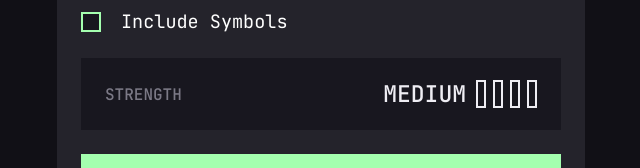
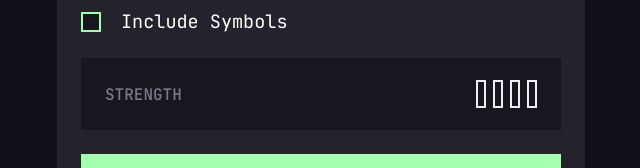
Before and after one commit to Kojoel/Random-Password-Generator, an Angular app in the folder RPG/: page / in a window 1280 px wide. Shown: the part 466-634 px from the top of the page, without its empty margins (319-959 px from the left). Built offline with nearby package versions, Linux system fonts and the light colour scheme.

Commit message:
Password Strength feature implemented

```diff
--- a/RPG/src/app/pg-card/pg-card.component.html
+++ b/RPG/src/app/pg-card/pg-card.component.html
@@ -31,7 +31,7 @@
         <div class="pwStrengthCheck">
             <p>STRENGTH</p>
             <div class="strChecker">
-                <p>MEDIUM</p>
+                <p>{{ passwordStrength }}</p>
                 <div class="strengthbars">
                     <div class="bar"></div>
                     <div class="bar"></div>
@@ -40,7 +40,7 @@
                 </div>
             </div>
         </div>
-        <button (click)="generatePassword()">GENERATE<svg width="12" height="12" xmlns="http://www.w3.org/2000/svg" viewBox="0 0 10 15"><path fill="#24232C" d="m5.106 12 6-6-6-6-1.265 1.265 3.841 3.84H.001v1.79h7.681l-3.841 3.84z"/></svg>
+        <button (click)="generatePassword()" (click)="ratePasswordStrength()">GENERATE<svg width="12" height="12" xmlns="http://www.w3.org/2000/svg" viewBox="0 0 10 15"><path fill="#24232C" d="m5.106 12 6-6-6-6-1.265 1.265 3.841 3.84H.001v1.79h7.681l-3.841 3.84z"/></svg>
         </button>
     </div>
 </div>
--- a/RPG/src/app/pg-card/pg-card.component.ts
+++ b/RPG/src/app/pg-card/pg-card.component.ts
@@ -17,12 +17,13 @@ export class PgCardComponent {
   generatedPw: string = "SEL23X832";
   charLength: number = 10;
   progressBar: number = 10;
+  passwordStrength: string = '';
   upperCaseIncluded: boolean = true;
   lowerCaseIncluded: boolean = true;
   numbersIncluded: boolean = true;
   symbolsIncluded: boolean = false;
 
-  generatePassword(): void {
+  generatePassword(): string {
     let charSet = '';
     if (this.upperCaseIncluded) charSet += this.uppercaseChars;
     if (this.lowerCaseIncluded) charSet += this.lowercaseChars;
@@ -39,32 +40,28 @@ export class PgCardComponent {
       password += charSet[randomIndex];
     }
     this.generatedPw = password;
-    // return password;
+
+    return password;
   }
 
-
-  ratePasswordStrength(password: string): string {
+  ratePasswordStrength(): void {
+    let password = this.generatePassword();
     const hasLowercase = /[a-z]/.test(password);
     const hasUppercase = /[A-Z]/.test(password);
     const hasDigits = /\d/.test(password);
-    const hasSpecialChars = /[!@#$%^&*()-_=+[{]}\\\|;:\'\",<.>\/\?]/.test(password);
+    const hasSpecialChars = /[!@#$%^&*()\-=+[{\]}\\|;:'",<.>\/?]/.test(password)
+    // console.log(hasLowercase)
 
     const typesCount = [hasLowercase, hasUppercase, hasDigits, hasSpecialChars].filter(Boolean).length;
+    console.log("typescount:", typesCount);
+    console.log("password length:", password.length);
 
-    if (password.length < 8) {
-      return 'Too Weak';
-    } else if (password.length >= 8 && typesCount === 1) {
-      return 'Weak';
-    } else if (password.length >= 8 && typesCount >= 2) {
-      return 'Medium';
-    } else if (password.length >= 12 && typesCount >= 3) {
-      return 'Strong';
-    } else {
-      return 'Medium'; // Default to Medium if none of the above conditions are met
-    }
+    if(password.length < 8) this.passwordStrength = 'Too Weak';
+    else if(password.length >= 8 && typesCount === 1) this.passwordStrength = 'Weak';
+    else if(password.length >= 8 && password.length <12 && typesCount >= 2) this.passwordStrength = 'Medium';
+    else if(password.length >= 12 && typesCount >= 3) this.passwordStrength = 'Strong';
+    // else this.passwordStrength = 'Medium';
+
   }
 
-
-
-
 }
```
